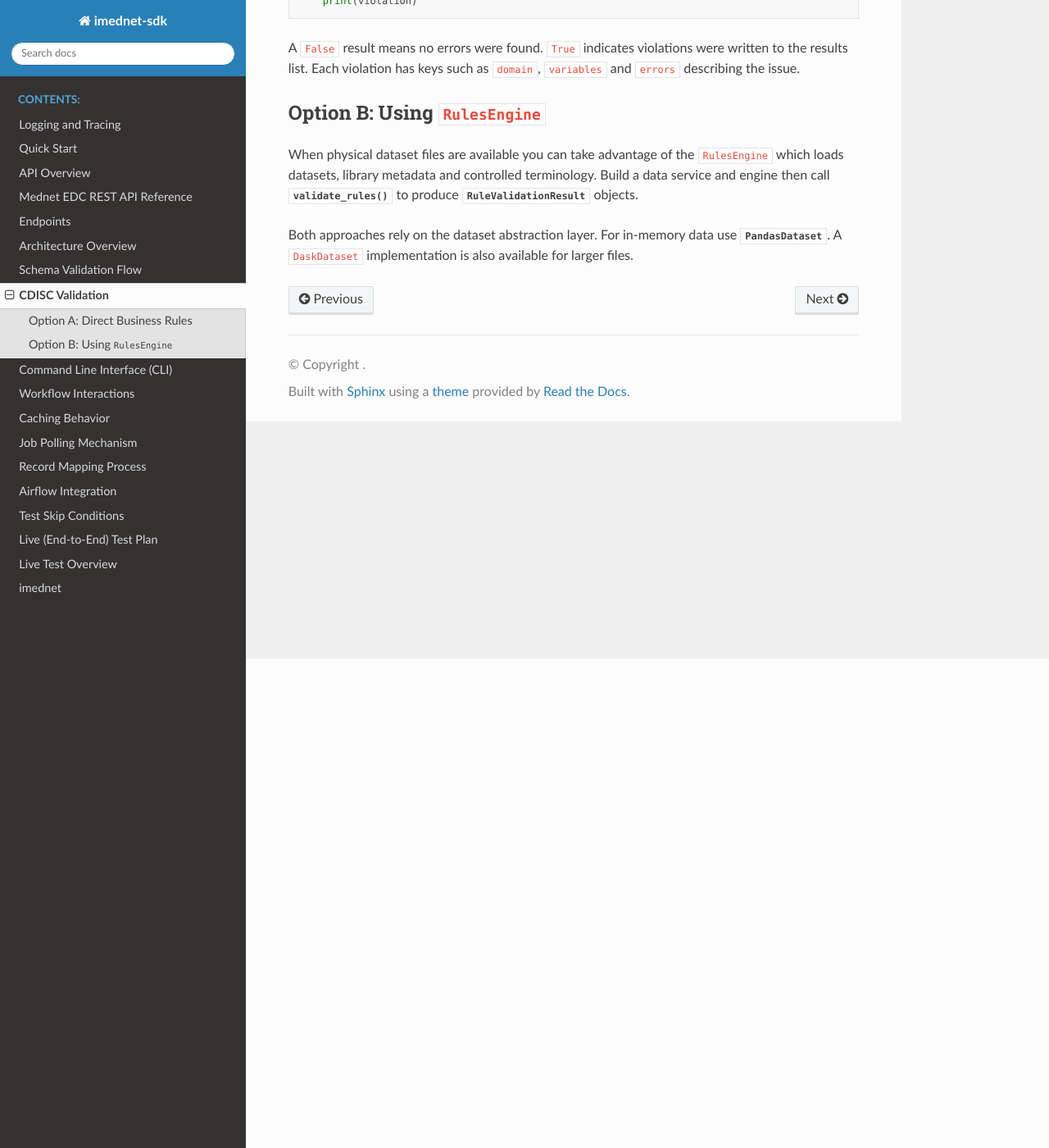
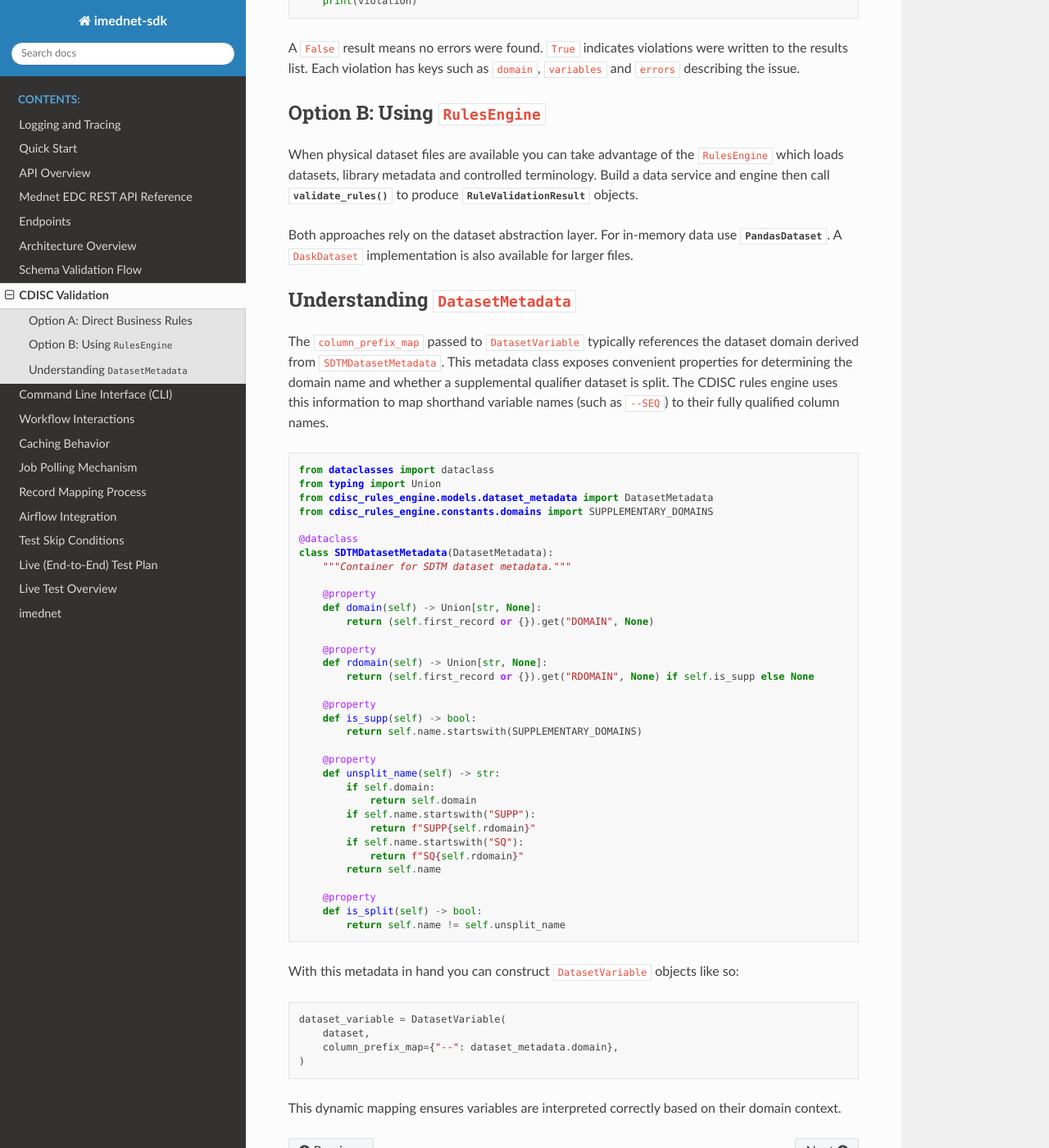
Before and after one commit to fderuiter/imednet-python-sdk, a Sphinx documentation site: the page built from docs/cdisc_validation.rst, in a window 1280 px wide and 1400 px high, scrolled down 597 px. Shown: the whole window at 82% size. Built offline with Sphinx 7.4.7 and the Read the Docs theme 3.1.0, drawn with Linux system fonts in a browser that asks for light colours.

Commit message:
docs: expand CDISC metadata docs

```diff
--- a/docs/cdisc_validation.rst
+++ b/docs/cdisc_validation.rst
@@ -45,3 +45,61 @@ objects.
 Both approaches rely on the dataset abstraction layer.  For in-memory data use
 :class:`~cdisc_rules_engine.models.dataset.pandas_dataset.PandasDataset`.  A
 ``DaskDataset`` implementation is also available for larger files.
+
+Understanding ``DatasetMetadata``
+---------------------------------
+
+The ``column_prefix_map`` passed to
+``DatasetVariable`` typically references the dataset domain derived from
+``SDTMDatasetMetadata``.  This metadata class exposes convenient properties for
+determining the domain name and whether a supplemental qualifier dataset is
+split.  The CDISC rules engine uses this information to map shorthand variable
+names (such as ``--SEQ``) to their fully qualified column names.
+
+.. code-block:: python
+
+   from dataclasses import dataclass
+   from typing import Union
+   from cdisc_rules_engine.models.dataset_metadata import DatasetMetadata
+   from cdisc_rules_engine.constants.domains import SUPPLEMENTARY_DOMAINS
+
+   @dataclass
+   class SDTMDatasetMetadata(DatasetMetadata):
+       """Container for SDTM dataset metadata."""
+
+       @property
+       def domain(self) -> Union[str, None]:
+           return (self.first_record or {}).get("DOMAIN", None)
+
+       @property
+       def rdomain(self) -> Union[str, None]:
+           return (self.first_record or {}).get("RDOMAIN", None) if self.is_supp else None
+
+       @property
+       def is_supp(self) -> bool:
+           return self.name.startswith(SUPPLEMENTARY_DOMAINS)
+
+       @property
+       def unsplit_name(self) -> str:
+           if self.domain:
+               return self.domain
+           if self.name.startswith("SUPP"):
+               return f"SUPP{self.rdomain}"
+           if self.name.startswith("SQ"):
+               return f"SQ{self.rdomain}"
+           return self.name
+
+       @property
+       def is_split(self) -> bool:
+           return self.name != self.unsplit_name
+
+With this metadata in hand you can construct ``DatasetVariable`` objects like
+so::
+
+   dataset_variable = DatasetVariable(
+       dataset,
+       column_prefix_map={"--": dataset_metadata.domain},
+   )
+
+This dynamic mapping ensures variables are interpreted correctly based on their
+domain context.
```
Also changed, not shown: CHANGELOG.md (+2 -0 lines).
